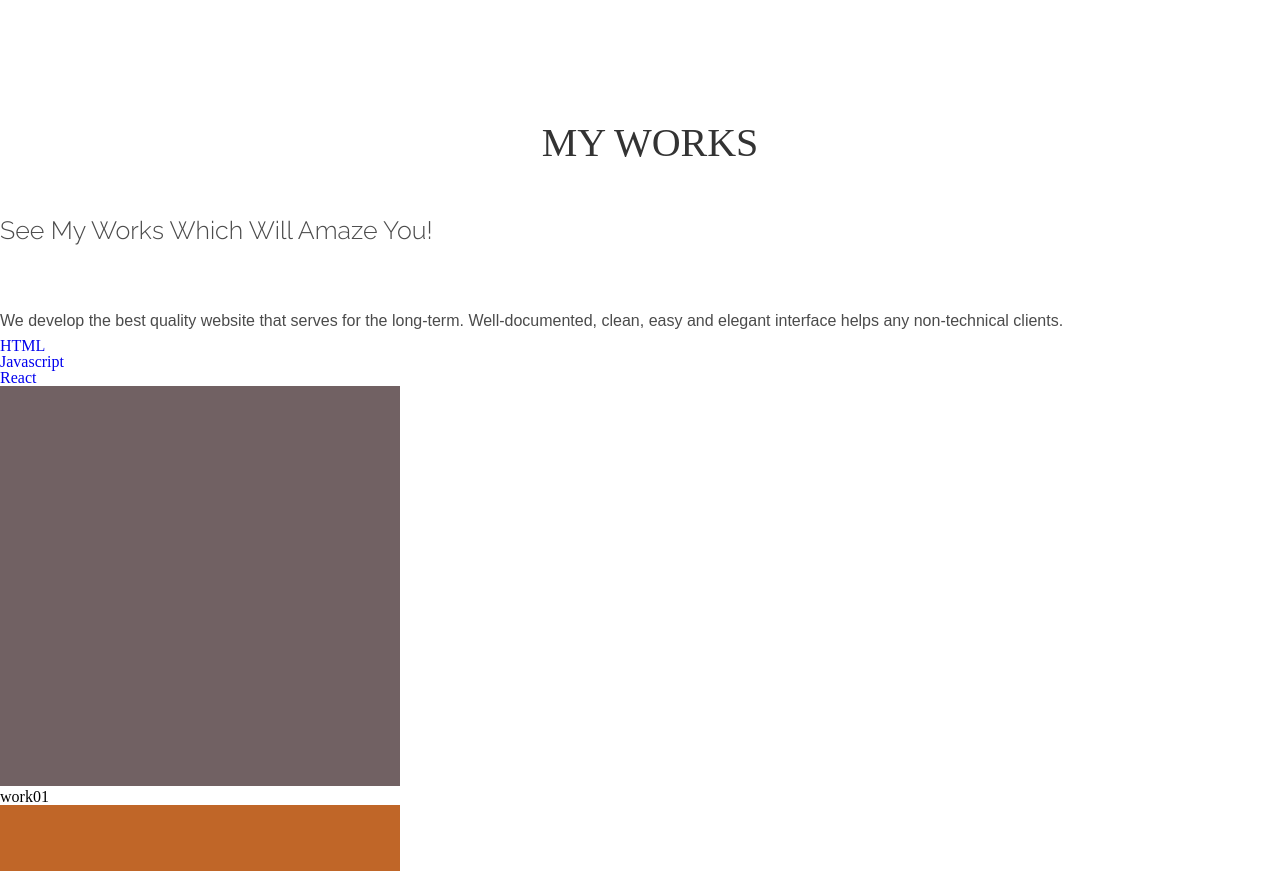
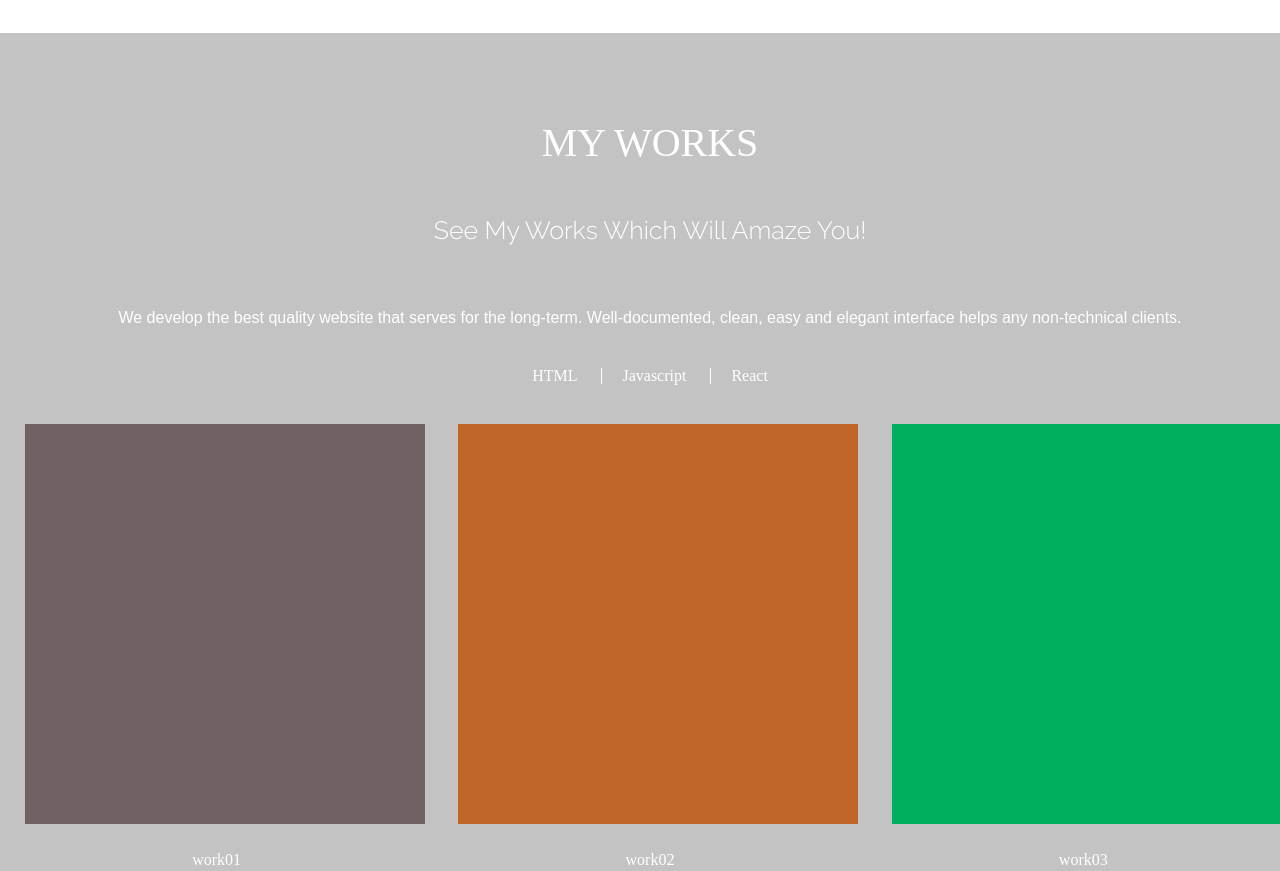
Before and after one commit to GomSon-E/onepage, a website built with Parcel: page index.html in a window 1280 px wide. Shown: the part 1940-2811 px from the top of the page. Built offline with nearby package versions, Linux system fonts and the light colour scheme.

Commit message:
box04 end

```diff
--- a/css/index.css
+++ b/css/index.css
@@ -205,4 +205,49 @@ header>.btn {
 #box03 .box>ul>li:nth-child(12) {background-image: none;}
 
 /* box04 */
-#box04 {}
+#box04 {
+  background-color: rgb(195, 195, 195);
+  text-align: center;
+}
+#box04 h3 {
+  color: #fff;
+}
+#box04 p.title {
+  color: #fff;
+}
+#box04 p.text {
+  line-height: 30px;
+  margin-bottom: 35px;
+  color: #fff;
+}
+#box04 ul {
+  margin-bottom: 40px;
+}
+#box04 ul>li {
+  display: inline-block;
+  padding: 0 20px;
+  border-left: 1px solid #fff;
+}
+#box04 ul>li:first-child{
+  border: none;
+}
+#box04 ul>li>a {
+  color: #fff;
+}
+
+#gallery #all {
+  display: flex;
+  flex-wrap: wrap;
+  justify-content: space-around;
+}
+#gallery figure {
+  /* width: 31%; */
+  width: calc(33% - 46px);
+  margin-bottom: 46px;
+  color: #fff;
+}
+#gallery figure>img {
+  margin-bottom: 25px;
+}
+#gallery p.prev {display: none;}
+#gallery p.next {display: none;}
```
